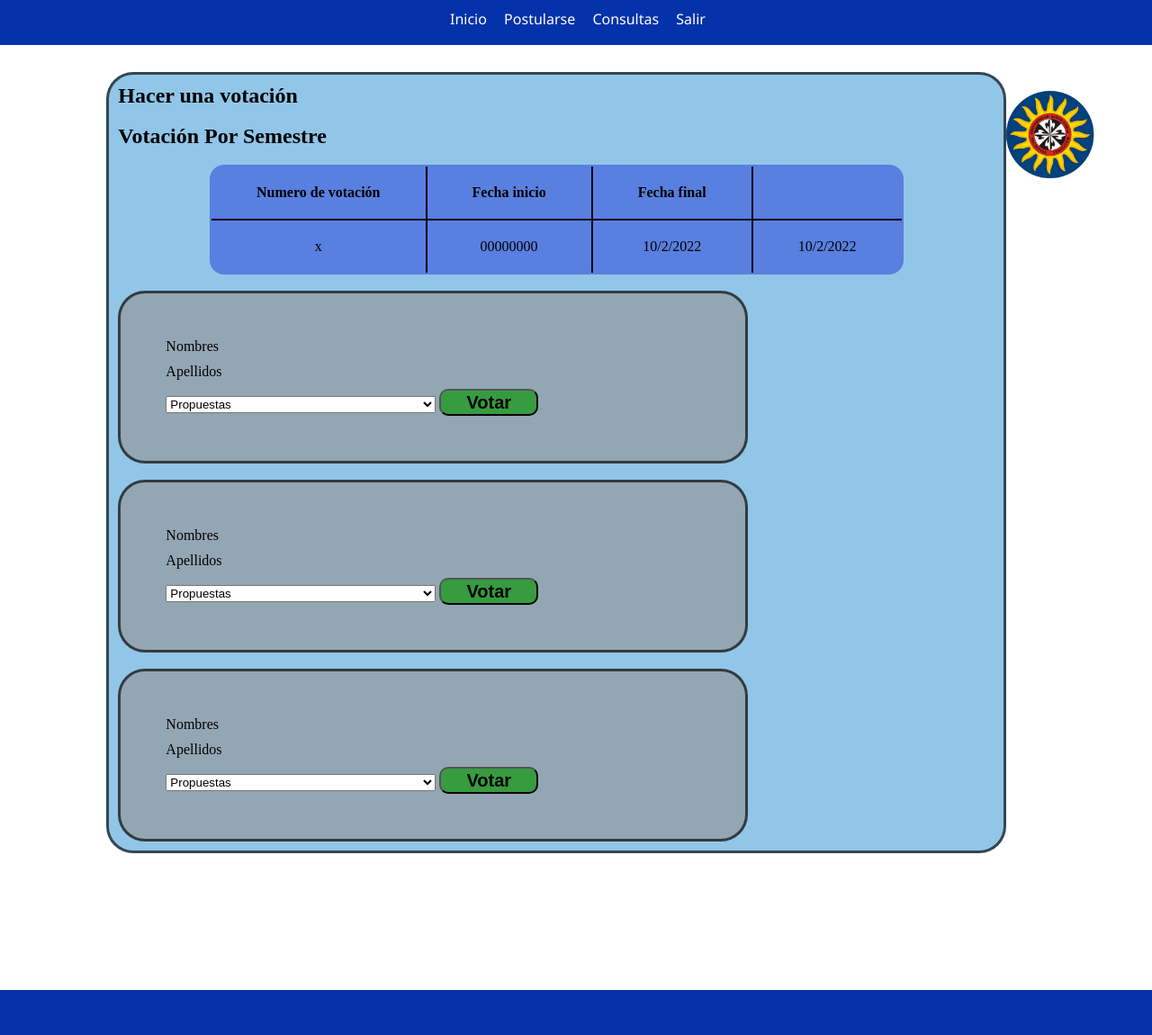
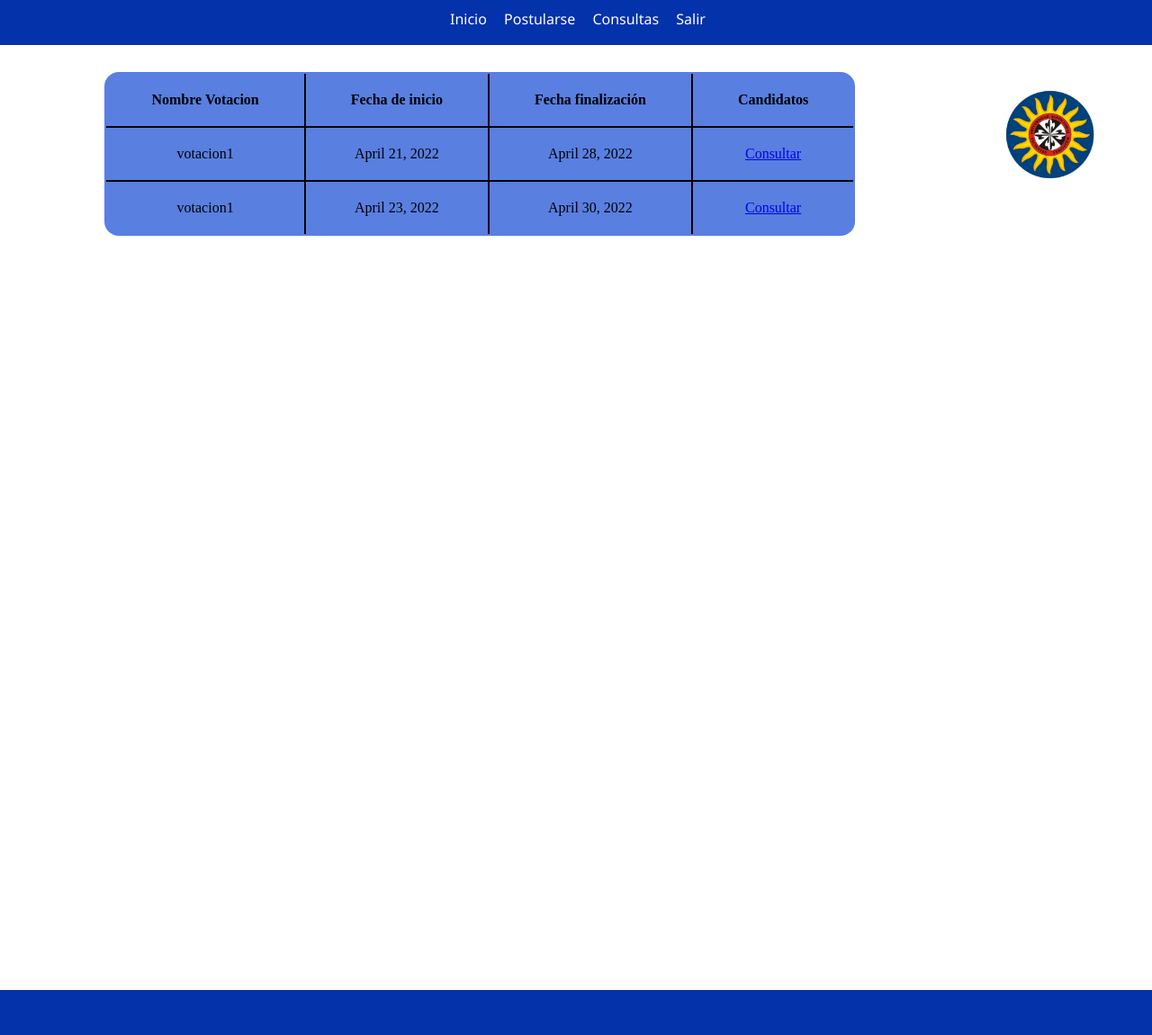
Before and after one commit to Juanca101010/proyectoapp, a Django app: page /hacer_votacion/ in a window 1280 px wide. Shown: the whole page at 90% size. Run offline with Django 4.2, Linux system fonts and the light colour scheme; a user stored in the database is signed in; data comes from the database, SQL or seed files in the repository; both versions use the stored data as it was after the commit.

Commit message:
mejoras en general

```diff
--- a/app/templates/app/cambiar_estado.html
+++ b/app/templates/app/cambiar_estado.html
@@ -34,7 +34,7 @@
               </tr>
               </thead>
               <tbody>
-                <form action="{% url 'app:cambiar_estado2' %}" method="post" id="formu">
+                <form action="{% url 'app:cambiar_estado2' %}" method="POST" id="formu">
                   {% csrf_token %}
                   <td>
                     <select>
@@ -46,7 +46,7 @@
                   <td for="estado" id="pos">
                     <select>
                       {%for estados in cambiar_estados%}
-                      <option name="estados" value="{{estados.id}}">{{estados.nombre}}</option>
+                      <option name="estado" value="{{estados.codigo}}">{{estados.nombre}}</option>
                       {% endfor %}
                     </select>
                     <button type="submit">Guardar Cambios</button>
--- a/app/templates/app/hacer_votacion.html
+++ b/app/templates/app/hacer_votacion.html
@@ -18,83 +18,28 @@
             </ul>
         </div>
               <div class="contenido">
-                <div class="f2">
-                <h2>Hacer una votación</h2>
-                <br>
-                <h2>Votación Por Semestre</h2>
-                <br>
                 <table>
                   <thead>
                     <tr>
-                        <th>Numero de votación</th>
-                        <th>Fecha inicio</th>
-                        <th>Fecha final</th>
+                      <th>Nombre Votacion</th>
+                      <th>Fecha de inicio</th>
+                      <th>Fecha finalización</th>
+                      <th>Candidatos</th>
                     </tr>
                   </thead>
                   <tbody>
+                    {%for lista2  in listade_votaciones%}
                     <tr class="fila">
-                        <td>x</td>
-                        <td>00000000</td>
-                        <td>10/2/2022</td>
-                        <td>10/2/2022</td>
+                      <td>{{lista2.nombre}}</td>
+                      <td>{{lista2.fechaInicio}}</td>
+                      <td>{{lista2.fechaFinal}}</td>
+                      <td>
+                        <a href="{% url 'app:candidatos-ganadores' %}"class="cr">Consultar</a>
+                      </td>
                     </tr>
+                    {% endfor%}
                   </tbody>
                 </table>
-      <br>
-      <form class="f1">
-       <fieldset>
-          <label for="username">Nombres</label>
-          <output type="text" id="username" />
-        </fieldset>
-        <fieldset>
-          <label for="username">Apellidos</label>
-          <output type="text" id="username" />
-        </fieldset>
-        <select>
-            <option value="">Propuestas</option>
-        <option value="1">Lorem ipsum dolor sit amet consectetur adipisicing elit. Quis nam similique id nemo accusamus vero ut
-            tenetur voluptatum esse, saepe animi quibusdam officiis tempore autem, cum aliquid, repudiandae eaque libero.
-        </option>
-        </select>
-        <a href="{% url 'app:voto_realizado' %}" ><button id="Cr"><h2>Votar</h2></button></a>
-      </form>
-      <br>
-      <form class="f1">
-        <fieldset>
-          <label for="username">Nombres</label>
-          <output type="text" id="username" />
-        </fieldset>
-        <fieldset>
-          <label for="username">Apellidos</label>
-          <output type="text" id="username" />
-        </fieldset>
-        <select>
-            <option value="">Propuestas</option>
-        <option value="1">Lorem ipsum dolor sit amet consectetur adipisicing elit. Quis nam similique id nemo accusamus vero ut
-            tenetur voluptatum esse, saepe animi quibusdam officiis tempore autem, cum aliquid, repudiandae eaque libero.
-        </option>
-        </select>
-        <a href="{% url 'app:voto_realizado' %}" ><button id="Cr"><h2>Votar</h2></button></a>
-      </form>
-      <br>
-      <form class="f1">
-        <fieldset>
-          <label for="username">Nombres</label>
-          <output type="text" id="username" />
-        </fieldset>
-        <fieldset>
-          <label for="username">Apellidos</label>
-          <output type="text" id="username" />
-        </fieldset>
-        <select>
-            <option value="">Propuestas</option>
-        <option value="1">Lorem ipsum dolor sit amet consectetur adipisicing elit. Quis nam similique id nemo accusamus vero ut
-            tenetur voluptatum esse, saepe animi quibusdam officiis tempore autem, cum aliquid, repudiandae eaque libero.
-        </option>
-        </select>
-        <a href="{% url 'app:voto_realizado' %}" ><button id="Cr"><h2>Votar</h2></button></a>
-      </form>
-    </div>
               </div>
               <div class="contenido2">
                 <img src="{% static 'app/image/Logotipo_USTA_Colombia.png' %}" alt="logo" width="100">              </div>
--- a/app/views.py
+++ b/app/views.py
@@ -31,27 +31,19 @@ def cambiar_estado(request):
         'cambiar_estado':lista3,
         'cambiar_estados':estados,
     }
-#//////////////////////////////////////////////////////////
-
-#//////////////////////////////////////////////////////////////
-
     return render(request, 'app/cambiar_estado.html',contexto)
 
 @login_required
 def cambiar_estado2(request):
-    try:
-        est = request.POST['estados']
-        nom = request.POST['nombres']
-        print(nom)
-        print(est)
-        vo = Votacion.objects.get(id=nom)
-        vo.estado_id=est
-        vo.save()
-
-        return redirect('app:cambiar_estado')
-    except Exception as e:
-        print(e)
-        return render(request,'app/cambiar_estado.html')
+    est = int(request.POST['estado'])
+    nom = request.POST['nombres']
+    print(nom)
+    print(est)
+    print('holaaaa')
+    vo = Votacion.objects.get(id=nom)
+    vo.estado_id=est
+    vo.save()
+    return redirect('app:consultar_votacionsemestre')
 
 
 @login_required
@@ -81,7 +73,10 @@ def consult(request):
 
 @login_required
 def consulta_votacionfacultad(request):
-    listaf = Votacion.objects.all()
+    id_usuario=request.user.id
+    facultad_decano=Decano.objects.get(user_id=id_usuario)
+
+    listaf=Votacion.objects.filter(facultad_id=facultad_decano.id, tipo_id = 1)
 
     print(listaf)
     contexto ={
@@ -91,7 +86,10 @@ def consulta_votacionfacultad(request):
 
 @login_required
 def consultar_votacionsemestre(request):
-    listav = Votacion.objects.all()
+    id_usuario=request.user.id
+    facultad_decano=Decano.objects.get(user_id=id_usuario)
+
+    listav=Votacion.objects.filter(facultad_id=facultad_decano.id, tipo_id =2)
     print(listav)
     contexto ={
         'consultar_votacionsemestre':listav,
@@ -188,7 +186,16 @@ def est(request):
 
 @login_required
 def hacer_votacion(request):
-    return render(request, 'app/hacer_votacion.html')
+    id_usuario=request.user.id
+    facultad_estudiante=Estudiante.objects.get(user_id=id_usuario)
+
+    lista2=Votacion.objects.filter(facultad_id=facultad_estudiante.facultad_id, tipo_id =1)
+
+    print(lista2)
+    contexto ={
+        'listade_votaciones':lista2,
+    }
+    return render(request, 'app/hacer_votacion.html',contexto)
 
 
 @login_required
@@ -201,10 +208,8 @@ def ingresar(request):
 
 @login_required
 def lista_estudiantes(request):
-    # id_usuario=request.user.id
-    # idd = Decano.objects.get(facultad_id=id_usuario)
-    # lista = Estudiante.objects.filter(facultad_id = idd)
-    lista = User.objects.all()
+
+    lista = User.objects.filter(is_superuser=False)
     print(lista)
     contexto ={
         'lista_estudiante':lista,
@@ -229,12 +234,10 @@ def listade_votaciones_est(request):
 def listade_votaciones(request):
 
     lista2 = Votacion.objects.all()
-    tipomostrar=TipoVotacion.objects.all()
 
     print(lista2)
     contexto ={
         'listade_votaciones':lista2,
-        'listade_votaciones2':tipomostrar,
     }
 
     return render(request, 'app/listade-votaciones.html',contexto)
@@ -252,7 +255,7 @@ def menu_estudiante(request):
 @login_required
 def postularestudiante(request):
     lista3 = Votacion.objects.all()
-    lista4 = Estudiante.objects.all()
+    lista4 = User.objects.filter(is_superuser=False)
     print(lista3)
     print(lista4)
     contexto1 ={
@@ -266,16 +269,15 @@ def postularestudiante(request):
 @login_required
 def postularestudiante2(request):
     try:
+        c1= Candidato
         nom = request.POST['nombres']
         vot = request.POST['vot']
 
-        semestr = Estudiante.objects.get(id=nom)
+        semestr = Estudiante.objects.get(user_id=nom)
 
-        c1 = Candidato()
         c1.estudiante = nom
         c1.Votacion = vot
         c1.semestre =  semestr.semestreActual
-
         c1.save()
 
         return redirect('app:consulta_votacionfacultad')
```
Also changed, not shown: app/templates/app/Consultar_votacionsemestre.html (+11 -17 lines), app/templates/app/consulta_votacionfacultad.html (+10 -2 lines), app/templates/app/listade-votaciones.html (+7 -3 lines), app/templates/app/postularestudiante.html (+5 -6 lines), db.sqlite3. Lines whose indentation alone changed are shown as unchanged.
